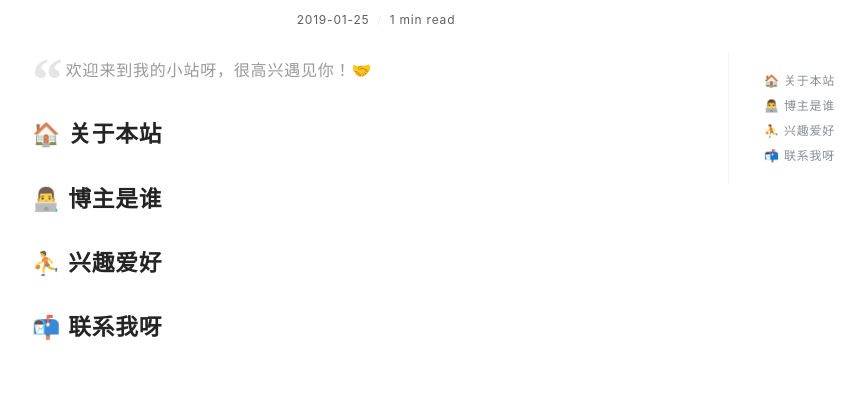
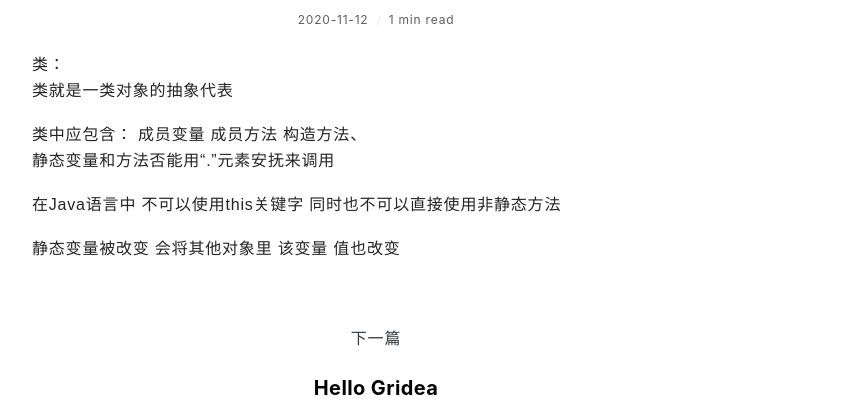
Before and after one commit to czy0109419/czy0109419.github.io, a plain HTML site: page post/java-ru-men-zhi-di-yi-bu/index.html in a window 1280 px wide. Shown: the part 533-950 px from the top of the page, without its empty margins (264-1129 px from the left). Drawn offline with nearby package versions, Linux system fonts and the light colour scheme; a web font is replaced by a local one.

Commit message:
update from gridea: 2020-11-12 19:49:45

```diff
--- a/post/about/index.html
+++ b/post/java-ru-men-zhi-di-yi-bu/index.html
@@ -2,23 +2,21 @@
   <head>
     <meta charset="utf-8" />
 <meta name="viewport" content="width=device-width, initial-scale=1" />
-<title>关于 | Gridea</title>
-<link rel="shortcut icon" href="https://czy0109419.github.io/favicon.ico?v=1605181357095">
+<title>Java入门之第一步 | Gridea</title>
+<link rel="shortcut icon" href="https://czy0109419.github.io/favicon.ico?v=1605181781547">
 <link href="https://cdn.jsdelivr.net/npm/remixicon@2.3.0/fonts/remixicon.css" rel="stylesheet">
 <link rel="stylesheet" href="https://czy0109419.github.io/styles/main.css">
-<link rel="alternate" type="application/atom+xml" title="关于 | Gridea - Atom Feed" href="https://czy0109419.github.io/atom.xml">
+<link rel="alternate" type="application/atom+xml" title="Java入门之第一步 | Gridea - Atom Feed" href="https://czy0109419.github.io/atom.xml">
 <link rel="stylesheet" href="https://fonts.googleapis.com/css?family=Droid+Serif:400,700">
 
 
 
-    <meta name="description" content="
-欢迎来到我的小站呀，很高兴遇见你！🤝
-
-🏠 关于本站
-👨‍💻 博主是谁
-⛹ 兴趣爱好
-📬 联系我呀
-..." />
+    <meta name="description" content="类：
+类就是一类对象的抽象代表
+类中应包含： 成员变量 成员方法  构造方法、
+静态变量和方法否能用“.”元素安抚来调用
+在Java语言中 不可以使用this关键字  同时也不可以直接使用非静态方法
+静态变量被改变  会将其他对象里 该变量..." />
     <meta name="keywords" content="" />
     <link rel="stylesheet" href="https://cdnjs.cloudflare.com/ajax/libs/KaTeX/0.10.0/katex.min.css">
     <script src="https://cdn.bootcss.com/highlight.js/9.12.0/highlight.min.js"></script>
@@ -28,7 +26,7 @@
       <div class="main-content">
         <div class="site-header">
   <a href="https://czy0109419.github.io">
-  <img class="avatar" src="https://czy0109419.github.io/images/avatar.png?v=1605181357095" alt="">
+  <img class="avatar" src="https://czy0109419.github.io/images/avatar.png?v=1605181781547" alt="">
   </a>
   <h1 class="site-title">
     Gridea
@@ -81,11 +79,11 @@
         <div class="post-detail">
           <article class="post">
             <h2 class="post-title">
-              关于
+              Java入门之第一步
             </h2>
             <div class="post-info">
               <span>
-                2019-01-25
+                2020-11-12
               </span>
               <span>
                 1 min read
@@ -95,32 +93,30 @@
 
             <div class="post-content-wrapper">
               <div class="post-content">
-                <blockquote>
-<p>欢迎来到我的小站呀，很高兴遇见你！🤝</p>
-</blockquote>
-<h2 id="关于本站">🏠 关于本站</h2>
-<h2 id="博主是谁">👨‍💻 博主是谁</h2>
-<h2 id="兴趣爱好">⛹ 兴趣爱好</h2>
-<h2 id="联系我呀">📬 联系我呀</h2>
+                <p>类：<br>
+类就是一类对象的抽象代表</p>
+<p>类中应包含： 成员变量 成员方法  构造方法、<br>
+静态变量和方法否能用“.”元素安抚来调用</p>
+<p>在Java语言中 不可以使用this关键字  同时也不可以直接使用非静态方法</p>
+<p>静态变量被改变  会将其他对象里 该变量 值也改变</p>
 
               </div>
               <div class="toc-container">
-                <ul class="markdownIt-TOC">
-<li>
-<ul>
-<li><a href="#%E5%85%B3%E4%BA%8E%E6%9C%AC%E7%AB%99">🏠 关于本站</a></li>
-<li><a href="#%E5%8D%9A%E4%B8%BB%E6%98%AF%E8%B0%81">👨‍💻 博主是谁</a></li>
-<li><a href="#%E5%85%B4%E8%B6%A3%E7%88%B1%E5%A5%BD">⛹ 兴趣爱好</a></li>
-<li><a href="#%E8%81%94%E7%B3%BB%E6%88%91%E5%91%80">📬 联系我呀</a></li>
-</ul>
-</li>
-</ul>
 
               </div>
             </div>
           </article>
         </div>
 
+
+          <div class="next-post">
+            <div class="next">下一篇</div>
+            <a href="https://czy0109419.github.io/post/hello-gridea/">
+              <h3 class="post-title">
+                Hello Gridea
+              </h3>
+            </a>
+          </div>
 
 
 
```
Also changed, not shown: archives/index.html (+18 -2 lines), atom.xml (+15 -1 lines), index.html (+21 -2 lines), post/hello-gridea/index.html (+2 -2 lines), tag/BX7DlHOsX/index.html (+2 -2 lines), tags/index.html (+2 -2 lines).
